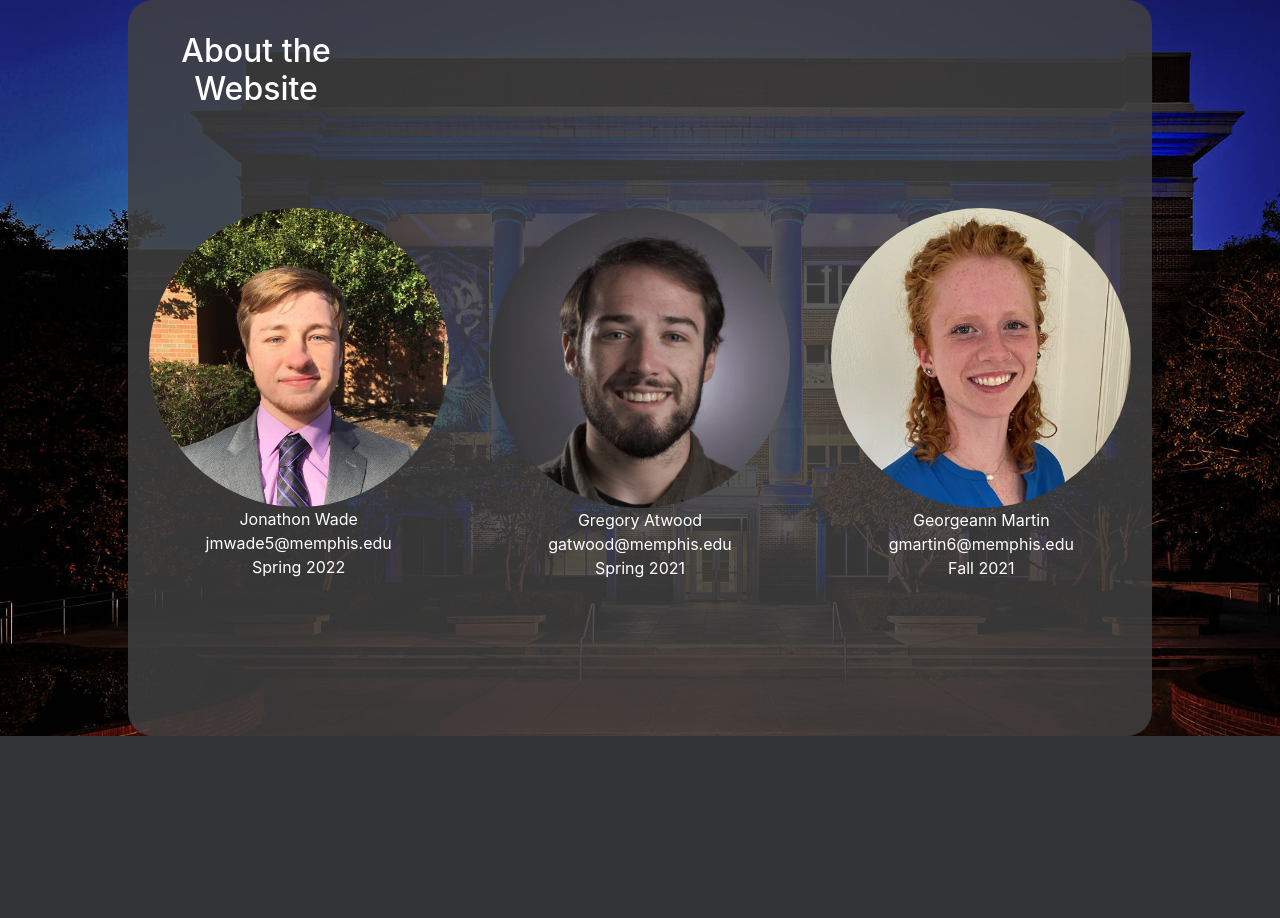
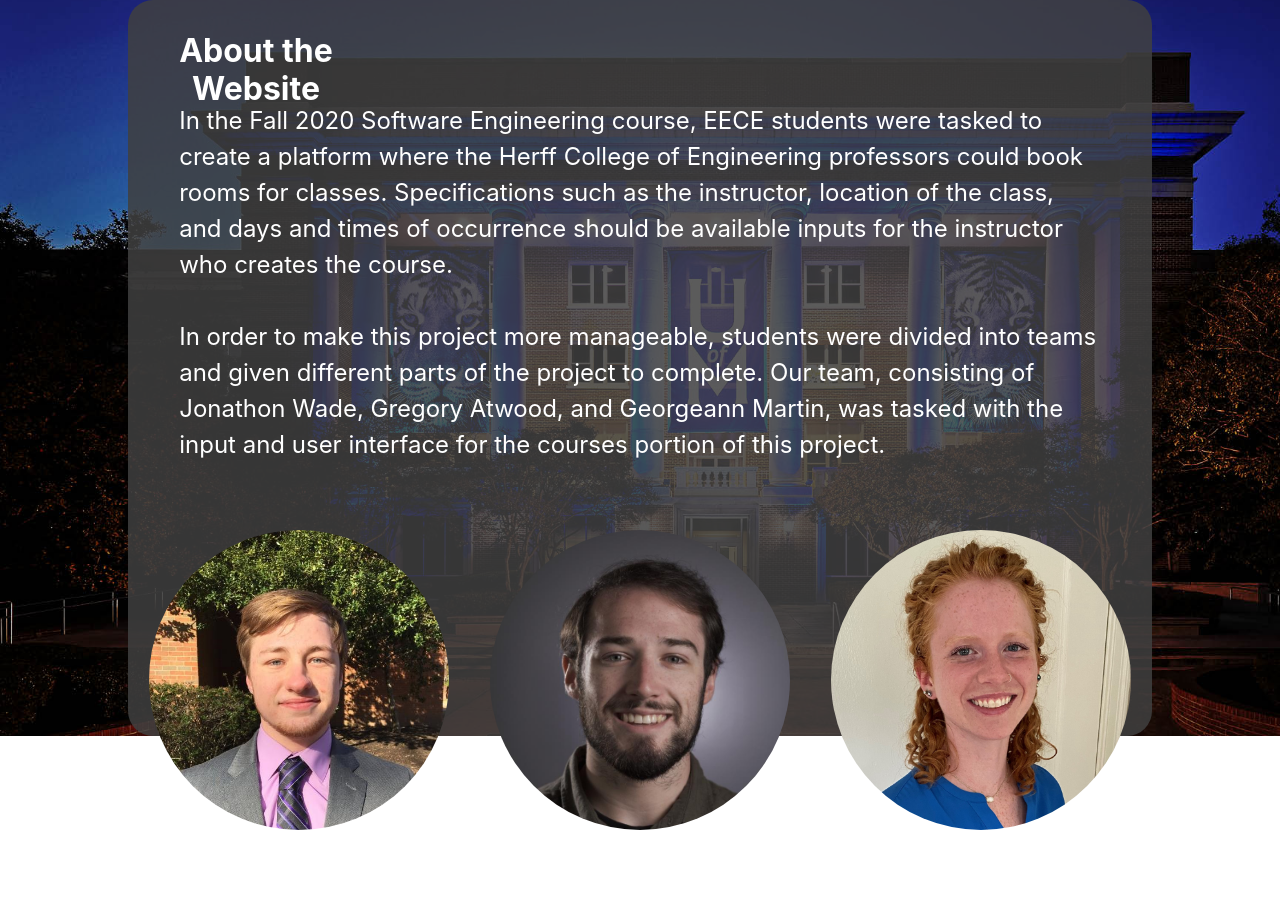
Before and after one commit to ahmed217/EECE4081_Courses, a Flask app: page /about in a window 1280 px wide. Shown: the part 64-982 px from the top of the page. Before the commit the page ends 800 px from the top, so only its background shows below. Run offline with Flask 2, Linux system fonts and the light colour scheme; some libraries are stand-ins or nearby versions.

Commit message:
Eighth Commit by Georgeann Martin
- Added paragraphs of text on "About" page

```diff
--- a/requirements.txt
+++ b/requirements.txt
@@ -0,0 +1 @@
+Flask~=1.1.2
--- a/templates/about.html
+++ b/templates/about.html
@@ -17,9 +17,10 @@
     <script src="https://maxcdn.bootstrapcdn.com/bootstrap/4.4.1/js/bootstrap.min.js"></script>
 
     <style>
-        html{
+        html {
             height: 100%;
         }
+
         body {
             color: white;
             background-image: url('static/homepage_background.jpg');
@@ -27,28 +28,33 @@
             background-size: cover;
             height: 100%;
         }
+
         h1.text-light a {
             color: white;
         }
+
         .about-wrapper {
             width: 80%;
             height: 92%;
             display: flex;
             justify-content: space-between;
             margin: 0 auto;
-            background-color:rgba(64, 64, 64, 0.85);
-            border-radius:25px;
+            background-color: rgba(64, 64, 64, 0.85);
+            border-radius: 25px;
             flex-wrap: wrap;
         }
+
         .about-wrapper img {
             max-width: 300px;
             border-radius: 100%;
         }
+
         .about-wrapper div {
             flex: 1;
             position: relative;
             padding: 1em;
         }
+
         .about-wrapper h2 {
             width: 100%;
             padding: 0;
@@ -59,11 +65,24 @@
 
     <nav class="navbar navbar-light justify-content-between"
          style="background-color: #343537">
-        <h1 class="navbar-brand text-light"><a style="text-decoration: none!important;" href="/">Engineering Courses</a></h1>
+        <h1 class="navbar-brand text-light"><a style="text-decoration: none!important;" href="/">Engineering Courses</a>
+        </h1>
     </nav>
 
     <div class="about-wrapper">
-    <h2 class="text-center" style="margin-right: 75%">About the Website</h2>
+        <h2 class="text-center" style="margin-right: 75%; font-weight: bold; font-size: 200%">About the Website</h2>
+        <p style="margin: 5%; font-size:150%; ">
+            In the Fall 2020 Software Engineering course, EECE students were tasked to create a platform where the Herff
+            College of Engineering professors could book rooms for classes. Specifications such as the instructor,
+            location
+            of the class, and days and times of occurrence should be available inputs for the instructor who creates the
+            course.
+            <br>
+            <br>
+            In order to make this project more manageable, students were divided into teams and given different parts of
+            the project to complete. Our team, consisting of Jonathon Wade, Gregory Atwood, and Georgeann Martin, was tasked
+            with the input and user interface for the courses portion of this project.
+        </p>
         <div style="position:relative; text-align:center">
             <img src="static/jon.jpg">
             <br/>
```
Also changed, not shown: 1 other file. Lines whose indentation alone changed are shown as unchanged.
